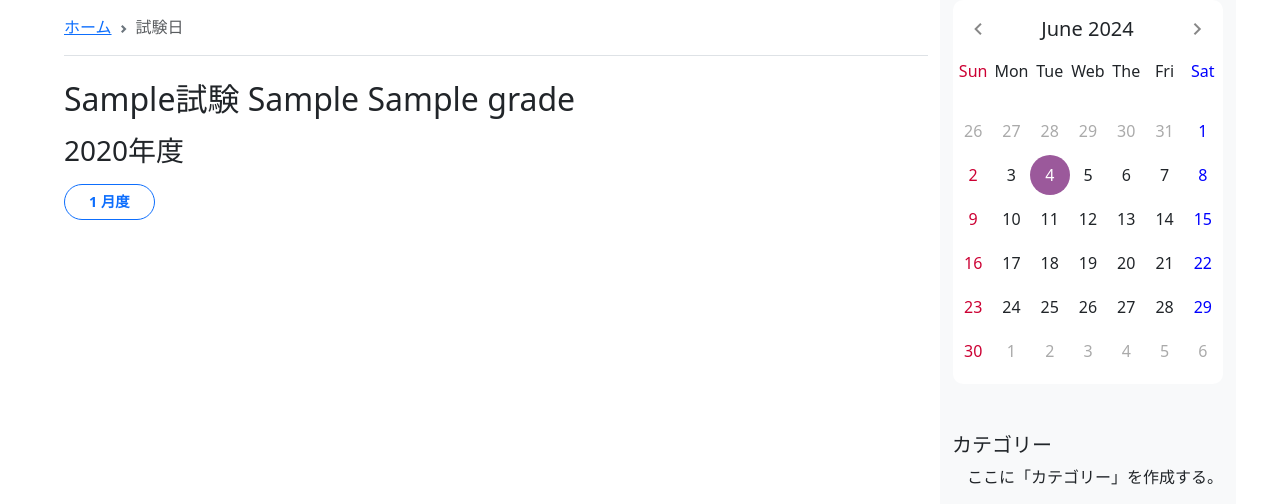
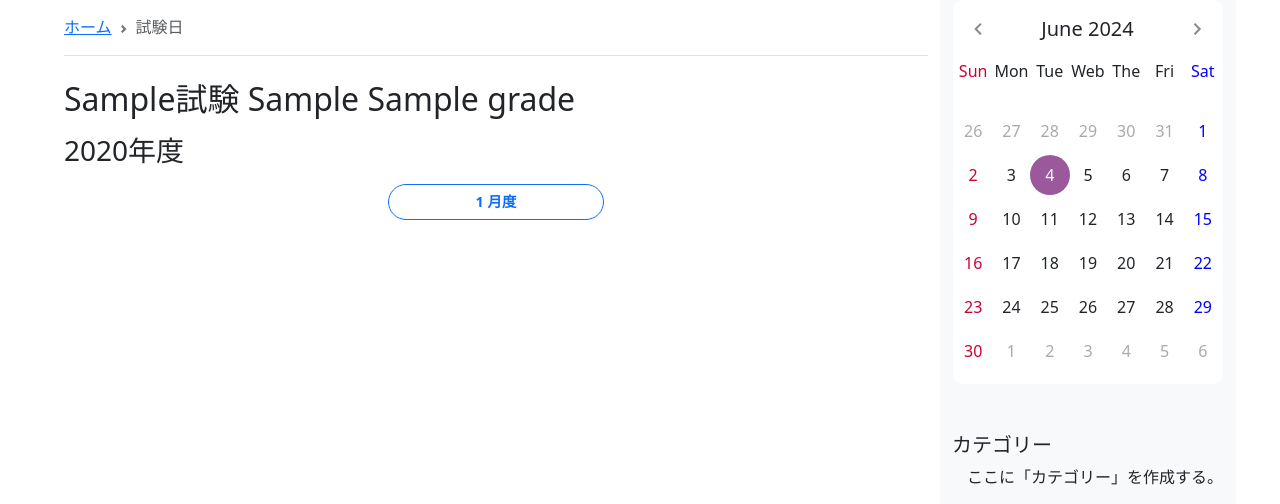
Before and after one commit to hashi5akihiro5/kaigishi_website_v2, a Django app: template kakomon/templates/kakomon/list_exam.html in a window 1280 px wide. Shown: the part 57-561 px from the top of the page. Run offline with Django 4.2, Linux system fonts and the light colour scheme; tables that the repository leaves empty hold one stand-in row (values such as "Sample post"); the template is opened without the code that fills it: values that come from a table or form of the project are taken from there, most other values are stand-ins (such as "Sample title", 1, 10 or a date in 2020); some libraries are stand-ins or nearby versions.

Commit message:
[update] 各試験日 スペース追加

```diff
--- a/kakomon/templates/kakomon/list_exam.html
+++ b/kakomon/templates/kakomon/list_exam.html
@@ -17,9 +17,9 @@
         <div class="subtitle mb-3">
             <h3>{{ date_group.grouper }}年度</h3>
         </div>
-        <div class="month-section mb-3">
+        <div class="d-flex justify-content-evenly align-items-center mb-3">
             {% for exam in date_group.list %}
-                <a type="button" class="px-sm-4 px-3 btn btn-outline-primary" href={% url 'kakomon:list_subject' exam.get_exam_type_display exam.get_navigation_or_engineering_display exam.get_grade_display exam.date.year exam.date.month %}>
+                <a type="button" class="col-3 px-sm-4 px-3 btn btn-outline-primary" href={% url 'kakomon:list_subject' exam.get_exam_type_display exam.get_navigation_or_engineering_display exam.get_grade_display exam.date.year exam.date.month %}>
                     {{ exam.date.month }} 月度
                 </a>
             {% endfor %}
```
